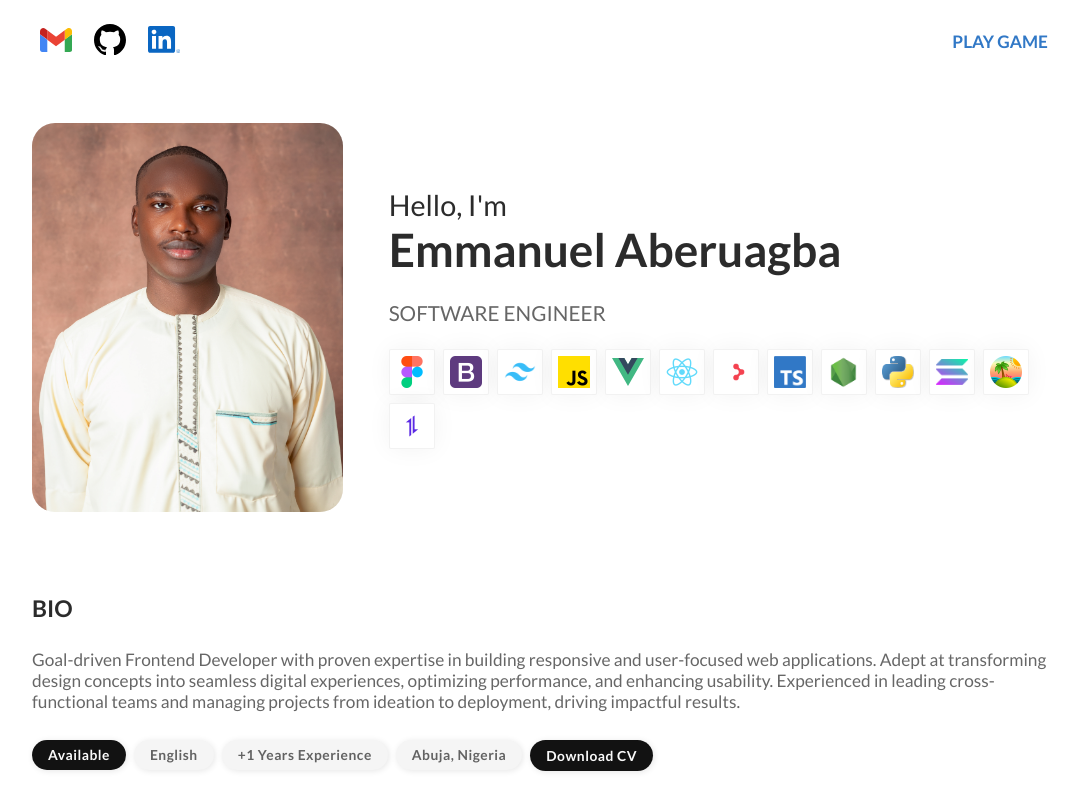
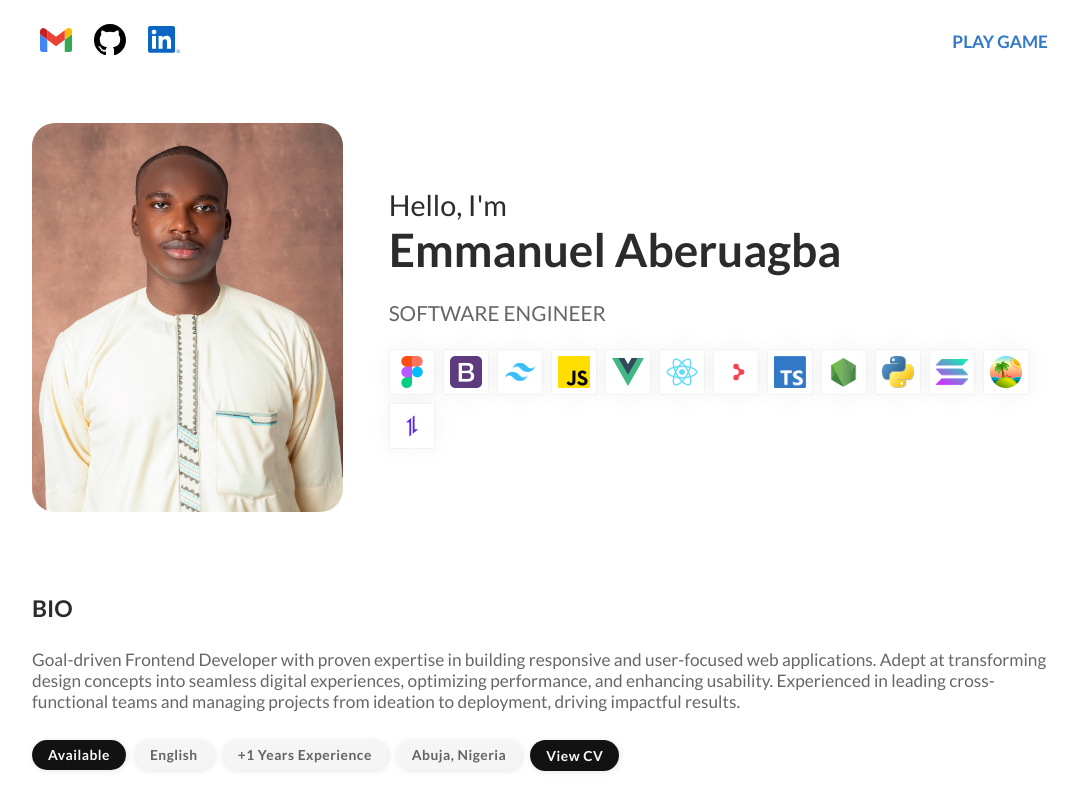
Before and after one commit to Biglad22/my-portfolio, a React (Create React App) app: page / in a window 1280 px wide. Shown: the top 800 px of the page, without its empty margins (96-1175 px from the left). Built offline with nearby package versions, Linux system fonts and the light colour scheme.

Commit message:
major change, added animations

```diff
--- a/src/pages/Home.jsx
+++ b/src/pages/Home.jsx
@@ -58,7 +58,7 @@ export function Home() {
         },{
             link:true,
             linkPath:"https://drive.google.com/file/d/1ULa3RpamzEIOgmX2tN2TMyLGpRbx_Kyi/view?usp=drive_link",
-            linkText:"download CV",
+            linkText:"view CV",
             emphasize:true
         }
     ]
```
